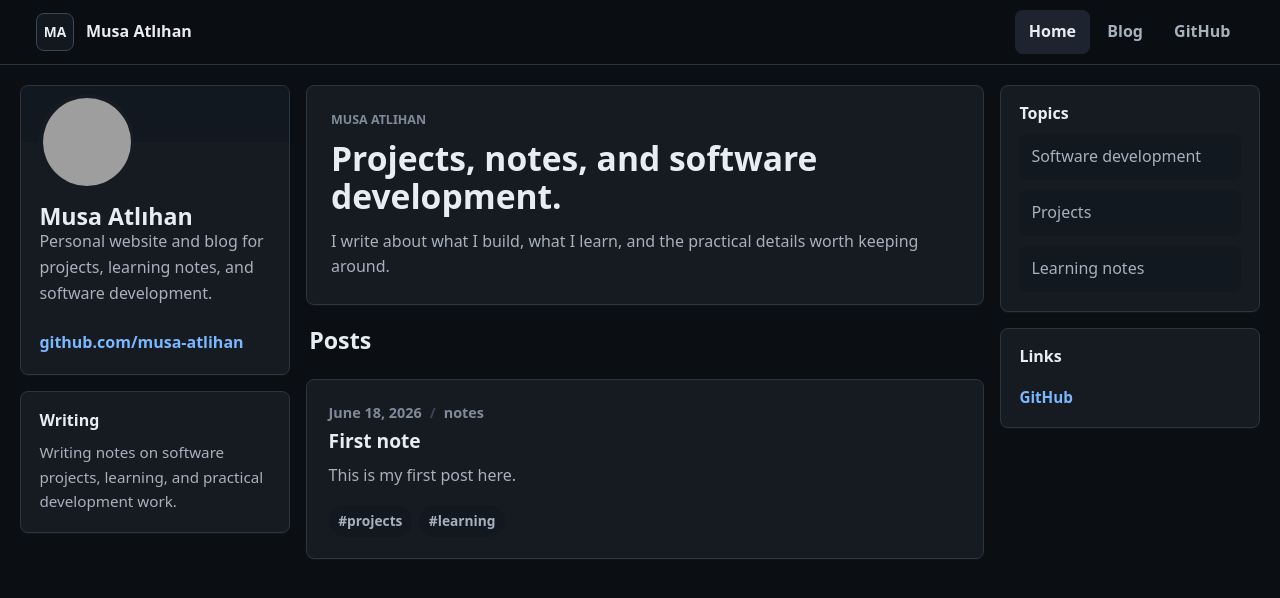
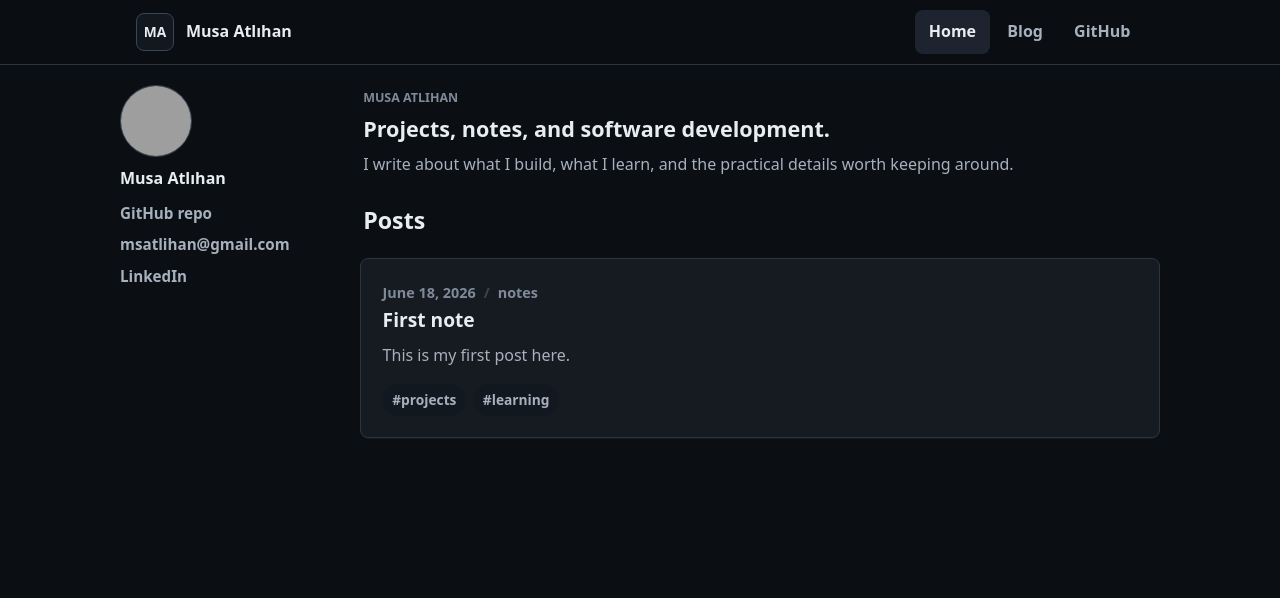
Before and after one commit to musa-atlihan/musa-atlihan.github.io, a Jekyll site: the page built from index.md, in a window 1280 px wide. Shown: the top 598 px of the page. Built offline with Jekyll 4.4.1, drawn with Linux system fonts in a browser that asks for light colours; grey boxes are pictures that could not be loaded.

Commit message:
Simplify portfolio layout

```diff
--- a/_layouts/default.html
+++ b/_layouts/default.html
@@ -24,38 +24,20 @@
 
     <div class="site-shell">
       <aside class="profile-sidebar" aria-label="Profile">
-        <section class="card profile-card">
+        <section class="profile-panel">
           <img class="avatar" src="https://github.com/musa-atlihan.png" alt="Musa Atlıhan GitHub avatar">
           <h2>Musa Atlıhan</h2>
-          <p>{{ site.description }}</p>
-          <a class="profile-link" href="https://github.com/musa-atlihan">github.com/musa-atlihan</a>
-        </section>
-
-        <section class="card compact-card">
-          <h2>Writing</h2>
-          <p>Writing notes on software projects, learning, and practical development work.</p>
+          <nav class="profile-links" aria-label="Contact links">
+            <a href="https://github.com/musa-atlihan/musa-atlihan.github.io">GitHub repo</a>
+            <a href="mailto:msatlihan@gmail.com">msatlihan@gmail.com</a>
+            <a href="https://linkedin.com/in/musa-atlihan">LinkedIn</a>
+          </nav>
         </section>
       </aside>
 
       <main class="content" id="main-content">
         {{ content }}
       </main>
-
-      <aside class="right-sidebar" aria-label="Topics">
-        <section class="card compact-card">
-          <h2>Topics</h2>
-          <ul class="topic-list">
-            <li>Software development</li>
-            <li>Projects</li>
-            <li>Learning notes</li>
-          </ul>
-        </section>
-
-        <section class="card compact-card">
-          <h2>Links</h2>
-          <p><a class="profile-link" href="https://github.com/musa-atlihan">GitHub</a></p>
-        </section>
-      </aside>
     </div>
   </body>
 </html>
--- a/style.css
+++ b/style.css
@@ -14,7 +14,7 @@
   --green: #39d98a;
   --shadow: 0 1px 0 rgba(255, 255, 255, 0.03);
   --radius: 8px;
-  --max-width: 1240px;
+  --max-width: 1040px;
 }
 
 * {
@@ -63,7 +63,7 @@ h3 {
 }
 
 h1 {
-  font-size: 2.1rem;
+  font-size: 1.55rem;
 }
 
 h2 {
@@ -136,19 +136,16 @@ h3 {
 
 .site-shell {
   display: grid;
-  grid-template-columns: minmax(220px, 270px) minmax(0, 1fr) minmax(210px, 260px);
-  gap: 1rem;
+  grid-template-columns: minmax(170px, 220px) minmax(0, 1fr);
+  gap: 1.25rem;
   width: min(100% - 2rem, var(--max-width));
   margin: 1.25rem auto 3rem;
   align-items: start;
 }
 
-.profile-sidebar,
-.right-sidebar {
+.profile-sidebar {
   position: sticky;
   top: 84px;
-  display: grid;
-  gap: 1rem;
 }
 
 .content {
@@ -157,8 +154,6 @@ h3 {
   min-width: 0;
 }
 
-.card,
-.intro-card,
 .post-card,
 .post-view {
   border: 1px solid var(--border);
@@ -167,66 +162,34 @@ h3 {
   box-shadow: var(--shadow);
 }
 
-.card {
-  padding: 1.15rem;
-}
-
-.profile-card {
-  overflow: hidden;
-}
-
-.profile-card::before {
-  content: "";
-  display: block;
-  height: 56px;
-  margin: -1.15rem -1.15rem 0;
-  background: var(--surface-soft);
-}
-
 .avatar {
-  width: 96px;
-  height: 96px;
-  margin-top: -48px;
-  border: 4px solid var(--surface);
+  width: 72px;
+  height: 72px;
+  border: 1px solid var(--border-strong);
   border-radius: 50%;
   background: var(--surface-soft);
 }
 
-.profile-card h2 {
-  margin-top: 0.8rem;
+.profile-panel h2 {
+  margin-top: 0.75rem;
+  font-size: 1rem;
 }
 
-.profile-link {
-  display: inline-flex;
-  margin-top: 0.5rem;
-  color: var(--accent-strong);
-  font-weight: 700;
+.profile-links {
+  display: grid;
+  gap: 0.45rem;
+  margin-top: 0.85rem;
+}
+
+.profile-links a {
+  color: var(--muted);
+  font-size: 0.95rem;
+  font-weight: 650;
   overflow-wrap: anywhere;
 }
 
-.compact-card h2 {
-  margin-bottom: 0.7rem;
-  font-size: 1rem;
-}
-
-.compact-card p {
-  margin-bottom: 0;
-  font-size: 0.95rem;
-}
-
-.topic-list {
-  display: grid;
-  gap: 0.6rem;
-  margin: 0;
-  padding: 0;
-  list-style: none;
-}
-
-.topic-list li {
-  border-radius: 8px;
-  background: var(--surface-soft);
-  padding: 0.65rem 0.75rem;
-  color: var(--muted);
+.profile-links a:hover {
+  color: var(--accent-strong);
 }
 
 .eyebrow {
@@ -239,12 +202,13 @@ h3 {
 }
 
 .intro-card {
-  padding: 1.5rem;
+  padding: 0.2rem 0.2rem 0.4rem;
 }
 
 .intro-card h1 {
-  max-width: 42rem;
-  margin-bottom: 0.8rem;
+  max-width: 38rem;
+  margin-bottom: 0.65rem;
+  font-size: 1.35rem;
 }
 
 .intro-card p:last-child {
@@ -370,19 +334,9 @@ h3 {
   color: var(--green);
 }
 
-@media (max-width: 1040px) {
-  .site-shell {
-    grid-template-columns: minmax(200px, 250px) minmax(0, 1fr);
-  }
-
-  .right-sidebar {
-    display: none;
-  }
-}
-
 @media (max-width: 760px) {
   h1 {
-    font-size: 1.9rem;
+    font-size: 1.45rem;
   }
 
   .top-nav {
@@ -407,8 +361,7 @@ h3 {
     margin-top: 0.75rem;
   }
 
-  .profile-sidebar,
-  .right-sidebar {
+  .profile-sidebar {
     position: static;
   }
 
@@ -421,7 +374,31 @@ h3 {
   }
 
   .intro-card {
-    padding: 1.25rem;
+    padding: 0.2rem;
+  }
+
+  .profile-panel {
+    display: grid;
+    grid-template-columns: 52px minmax(0, 1fr);
+    column-gap: 0.75rem;
+    align-items: center;
+  }
+
+  .profile-panel .avatar {
+    grid-row: span 2;
+    width: 52px;
+    height: 52px;
+  }
+
+  .profile-panel h2 {
+    margin-top: 0;
+  }
+
+  .profile-links {
+    display: flex;
+    flex-wrap: wrap;
+    gap: 0.45rem 0.75rem;
+    margin-top: 0.25rem;
   }
 
   .post-header,
@@ -436,7 +413,7 @@ h3 {
   }
 
   h1 {
-    font-size: 1.7rem;
+    font-size: 1.35rem;
   }
 
   .brand {
```
